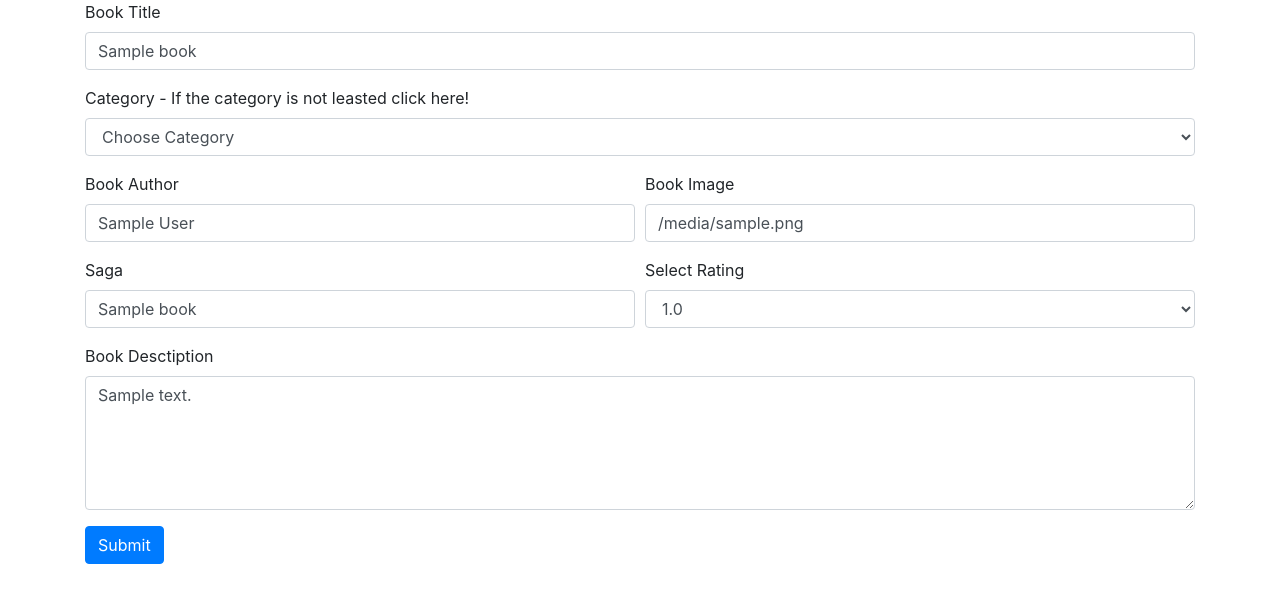
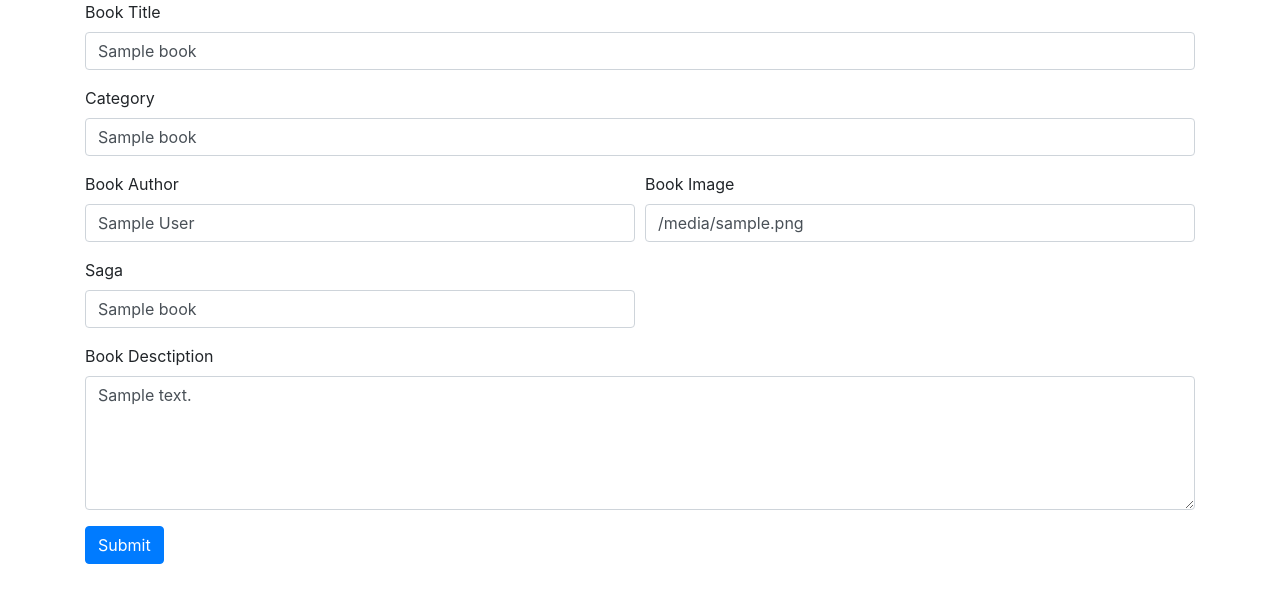
Before and after one commit to Baal89/Bookland, a Flask app: template templates/editbook.html in a window 1280 px wide. Shown: the part 56-659 px from the top of the page. Run offline with Flask 2, Linux system fonts and the light colour scheme; the template is opened without the code that fills it: most values are stand-ins (such as "Sample title", 1, 10 or a date in 2020); some libraries are stand-ins or nearby versions.

Commit message:
addreview.html and insert review functionality created, along with a filtering method for the review

```diff
--- a/app.py
+++ b/app.py
@@ -22,8 +22,9 @@ def index():
 
 @app.route('/get_book/<book_id>')
 def get_book(book_id):
+    reviews = mongo.db.reviews.find({'id': ObjectId(book_id)})
     a_book = mongo.db.books.find_one({'_id': ObjectId(book_id)})
-    return render_template('getbook.html', book=a_book)
+    return render_template('getbook.html', book=a_book, reviews=reviews)
 
 
 @app.route('/add_book')
@@ -35,21 +36,8 @@ def add_book():
 
 @app.route('/insert_book', methods=['POST'])
 def insert_book():
-
-    rating = float(request.form.get('book_rating'))
-
-    submission = {
-        'book_title': request.form.get('book_title'),
-        'category_name': request.form.get('category_name'),
-        'book_author': request.form.get('book_author'),
-        'book_image': request.form.get('book_image'),
-        'collection_name': request.form.get('collection_name'),
-        'book_rating': rating,
-        'book_description': request.form.get('book_description')
-    }
-
     books = mongo.db.books
-    books.insert_one(submission)
+    books.insert_one(request.form.to_dict())
     return redirect(url_for('index'))
 
 
@@ -69,7 +57,6 @@ def update_book(book_id):
         'book_author': request.form.get('book_author'),
         'book_image': request.form.get('book_image'),
         'collection_name': request.form.get('collection_name'),
-        'book_rating': request.form.get('book_rating'),
         'book_description': request.form.get('book_description')
     })
     return redirect(url_for('index'))
@@ -81,6 +68,29 @@ def delete_book(book_id):
     return redirect(url_for('index'))
 
 
+@app.route('/add_review/<book_id>')
+def add_review(book_id):
+    a_book = mongo.db.books.find_one({'_id': ObjectId(book_id)})
+    return render_template('addreview.html', book=a_book)
+
+
+@app.route('/insert_review/<book_id>', methods=['POST'])
+def insert_review(book_id):
+    original_id = ObjectId(book_id)
+
+    submission = {
+        'id': original_id,
+        'book_title': request.form.get('book_title'),
+        'review_title': request.form.get('review_title'),
+        'review_rating': request.form.get('review_rating'),
+        'review_description': request.form.get('review_description')
+    }
+
+    reviews = mongo.db.reviews
+    reviews.insert_one(submission)
+    return redirect(url_for('get_book', book_id=book_id))
+
+
 if __name__ == '__main__':
     app.run(host=os.environ.get('IP'),
             port=int(os.environ.get('PORT')),
--- a/templates/editbook.html
+++ b/templates/editbook.html
@@ -7,49 +7,24 @@
             <div class="form-row">
                 <div class="form-group col-12">
                     <label for="title">Book Title</label>
-                    <input type="text" class="form-control" id="title" name="book_title" value="{{ book.book_title }}" aria-describedby="emailHelp">
+                    <input type="text" class="form-control" id="title" name="book_title" value="{{ book.book_title }}">
                 </div>
                 <div class="form-group col-12">
-                    <label for="category">Category - If the category is not leasted click <a>here!</a></label>
-                    <select class="form-control" id="category" name="category_name">
-                        <option value="" disabled selected>Choose Category</option>
-
-                        {% for category in categories %}
-                            {% if category.category_name == book.category_name %}
-
-                                <option value="{{ category.category_name }}" selected>{{ category.category_name }}</option>
-
-                            {% else %}
-
-                                <option value="{{ category.category_name }}">{{ category.category_name }}</option>
-
-                            {% endif %}
-                        {% endfor %}
-
-                    </select>
+                    <label for="category">Category</label>
+                    <input type="text" class="form-control" id="category" name="category_name" value="{{ book.category_name }}">
                 </div>
                 <div class="form-group col-6">
                     <label for="author">Book Author</label>
-                    <input type="text" class="form-control" id="author" name="book_author" value="{{ book.book_author }}" aria-describedby="emailHelp" >
+                    <input type="text" class="form-control" id="author" name="book_author" value="{{ book.book_author }}" >
                 </div>
                 <div class="form-group col-6">
                     <label for="image">Book Image</label>
-                    <input type="text" class="form-control" id="image" name="book_image" value="{{ book.book_image }}" aria-describedby="emailHelp">
+                    <input type="text" class="form-control" id="image" name="book_image" value="{{ book.book_image }}">
                 </div>
                 <div class="form-group col-6">
                     <label for="saga">Saga</label>
-                    <input type="text" class="form-control" id="saga" name="collection_name" value="{{ book.collection_name }}" aria-describedby="emailHelp"
-                    placeholder="If not part of a saga please write N/A">
-                </div>
-                <div class="form-group col-6">
-                    <label for="rating">Select Rating</label>
-                    <select class="form-control" id="rating" name="book_rating" value="{{ book.book_rating }}">
-                        <option>1.0</option>
-                        <option>2.0</option>
-                        <option>3.0</option>
-                        <option>4.0</option>
-                        <option>5.0</option>
-                    </select>
+                    <input type="text" class="form-control" id="saga" name="collection_name" value="{{ book.collection_name }}"
+                        placeholder="If not part of a saga please write N/A">
                 </div>
                 <div class="form-group col-12">
                     <label for="description">Book Desctiption </label>
```
Also changed, not shown: templates/addbook.html (+6 -25 lines), templates/addreview.html (added, +39 -0 lines), templates/getbook.html (+12 -0 lines).
